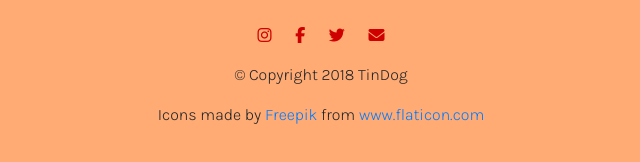
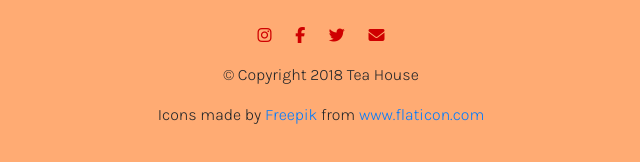
Before and after one commit to srushtidhile/TeaHouseWebsite, a plain HTML site: page index.html in a window 1280 px wide. Shown: the part 3356-3518 px from the top of the page, 319-959 px from the left. Drawn offline with nearby package versions, Linux system fonts and the light colour scheme.

Commit message:
Update index.html to correct Footer

```diff
--- a/index.html
+++ b/index.html
@@ -340,7 +340,7 @@
     <i class="social-icon fab fa-twitter"></i>
     <i class="social-icon fas fa-envelope"></i>
 
-    <p>© Copyright 2018 TinDog</p>
+    <p>© Copyright 2018 Tea House</p>
     <div>Icons made by <a href="https://www.freepik.com" title="Freepik">Freepik</a> from <a href="https://www.flaticon.com/" title="Flaticon">www.flaticon.com</a></div>
 
   </footer>
```
